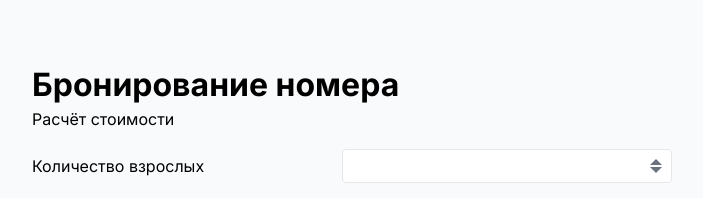
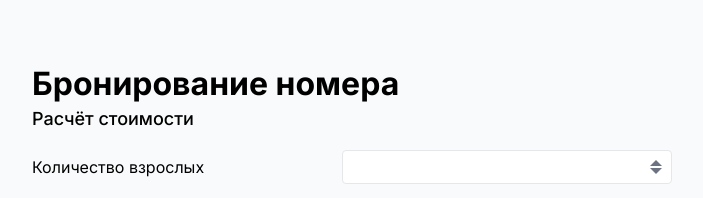
Before and after one commit to M4XPRD/nimax-test-task, a React (Create React App) app: page / in a window 1280 px wide. Shown: the top 198 px of the page, without its empty margins (288-991 px from the left). Built offline with nearby package versions, Linux system fonts and the light colour scheme.

Commit message:
p changed to h2

```diff
--- a/src/pages/MainForm.jsx
+++ b/src/pages/MainForm.jsx
@@ -98,7 +98,7 @@ const MainForm = () => {
         {page !== 3 && (
           <header className="form-header">
             <h1>Бронирование номера</h1>
-            <p>{pageTitle[page]}</p>
+            <h2>{pageTitle[page]}</h2>
           </header>
         )}
         {inputsMapping[page]}
```
